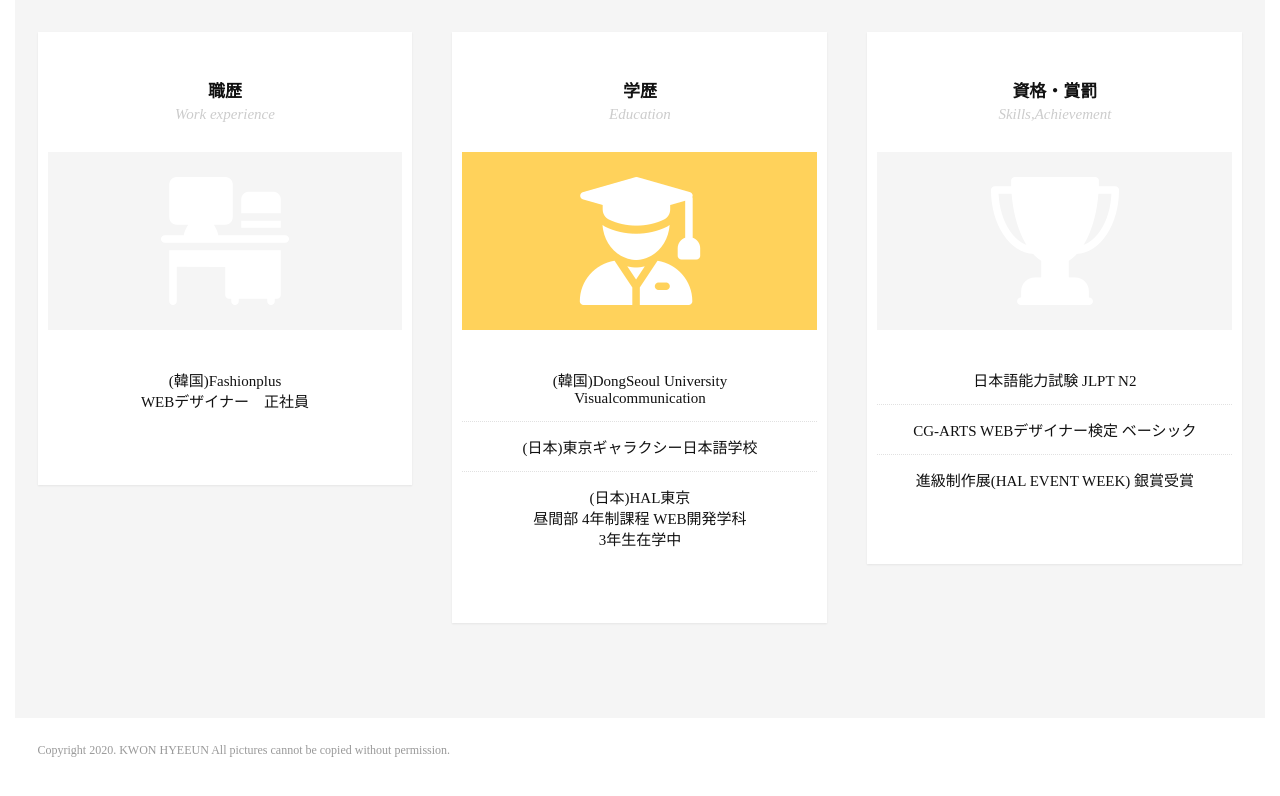
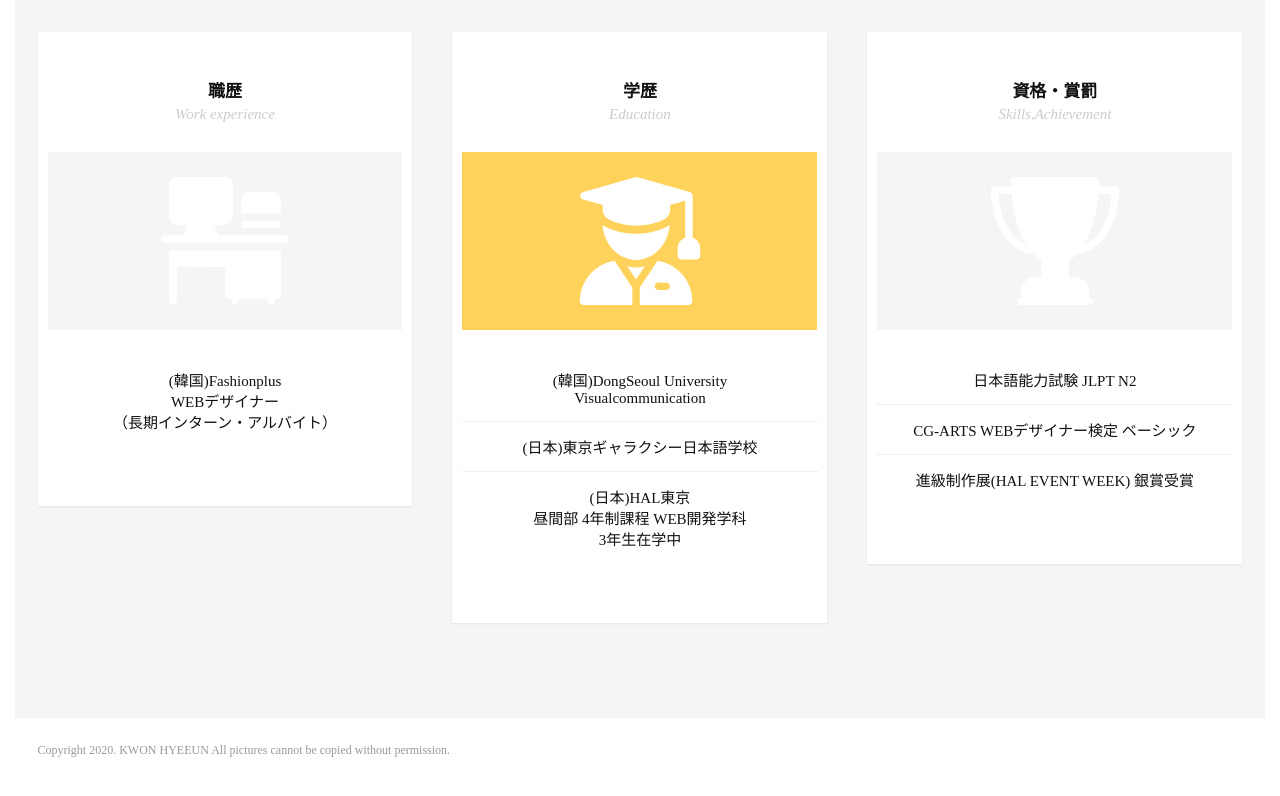
Before and after one commit to KWONHYEEUN/portfolio, a plain HTML site: page index.html in a window 1280 px wide. Shown: the part 5724-6520 px from the top of the page. Drawn offline with Linux system fonts and the light colour scheme.

Commit message:
ブランチ作った

```diff
--- a/index.html
+++ b/index.html
@@ -520,7 +520,7 @@
                             <img src="images/003-icon-3022266.png" alt="icon_work">
                         </div>
                         <ul>
-                            <li>(韓国)Fashionplus<br>WEBデザイナー　正社員</li>
+                            <li>(韓国)Fashionplus<br>WEBデザイナー<br>（長期インターン・アルバイト）</li>
 
                         </ul>
 
```
Also changed, not shown: 1 other file.
